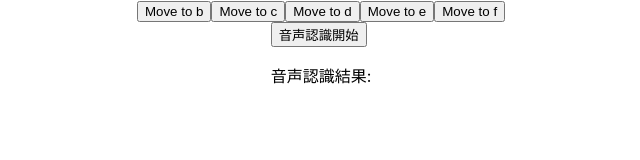
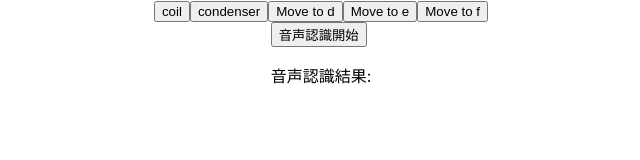
Before and after one commit to enbanbunbun123/lab, a React (Create React App) app in the folder frontend/: page / in a window 1280 px wide. Shown: the top 160 px of the page, without its empty margins (319-959 px from the left). Built offline with nearby package versions, Linux system fonts and the light colour scheme; no server answers.

Commit message:
feat: ファイルパスを変更・音声認識による画像分類実装

```diff
--- a/frontend/src/App.tsx
+++ b/frontend/src/App.tsx
@@ -41,6 +41,14 @@ const App = () => {
       );
       const recognizedText = filteredLines.join("\n");
       setRecognizedText(recognizedText);
+
+      if (recognizedText === "コイル") {
+        moveImage("coil");
+      }
+      if (recognizedText === "コンデンサ") {
+        moveImage("condenser");
+      }
+
       console.log(response.data);
     } catch (error) {
       console.error("Error starting speech recognition:", error);
@@ -62,8 +70,8 @@ const App = () => {
         )}
       </div>
       <div className="app__buttons">
-        <button onClick={() => moveImage("b")}>Move to b</button>
-        <button onClick={() => moveImage("c")}>Move to c</button>
+        <button onClick={() => moveImage("coil")}>coil</button>
+        <button onClick={() => moveImage("condenser")}>condenser</button>
         <button onClick={() => moveImage("d")}>Move to d</button>
         <button onClick={() => moveImage("e")}>Move to e</button>
         <button onClick={() => moveImage("f")}>Move to f</button>
```
Also changed, not shown: 1 other file (tests, documents, lock files or other folders).
